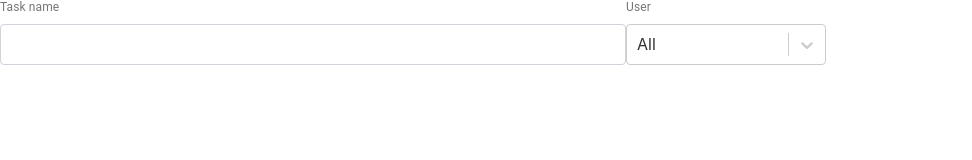
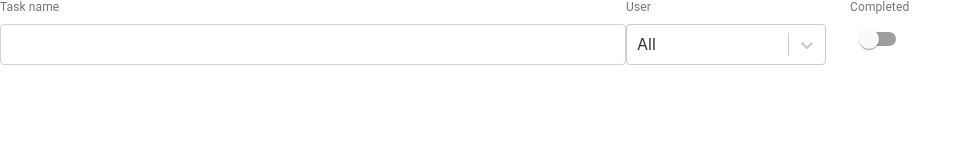
Before and after one commit to mikebernal/react-todo-app-crud, a React (Create React App) app: page / in a window 1280 px wide. Shown: the top 160 px of the page, without its empty margins (0-972 px from the left). Built offline with nearby package versions, Linux system fonts and the light colour scheme; no server answers; what miragejs would draw is missing.

Commit message:
feat: isCompletedFilter component

```diff
--- a/src/App.tsx
+++ b/src/App.tsx
@@ -1,12 +1,10 @@
-// React
-import React from 'react';
-
 // Context
 import { AppProvider } from './AppContext';
 
 // Components
 import { TaskFilter } from './components/SearchFilters/TaskFilter';
 import { UserFilter } from './components/SearchFilters/UserFilter';
+import { IsCompleteFilter } from './components/SearchFilters/IsCompleteFilter';
 
 // Styles
 import './App.css';
@@ -14,8 +12,9 @@ import './App.css';
 function App() {
   return (
     <AppProvider>
-        <TaskFilter />
-        <UserFilter />
+      <TaskFilter />
+      <UserFilter />
+      <IsCompleteFilter />
     </AppProvider>
   );
 }
--- a/src/AppContext.js
+++ b/src/AppContext.js
@@ -49,12 +49,13 @@ export function AppProvider({ children }) {
 
   // Update state variables dynamically
   const updateFormValues = (e) => {
-    let { name, value } = e.target;
+    let { name, value, checked } = e.target;
 
     setState(prevState => ({
       ...prevState,
-      [name]: value
+      [name]: (name === 'completed') ? checked : value
     }));
+
   };
 
   return (
--- /dev/null
+++ b/src/components/SearchFilters/IsCompleteFilter.tsx
@@ -0,0 +1,28 @@
+// React
+import React from 'react';
+
+// Context
+import { useAppUpdate } from '../../AppContext';
+
+// Third-party libraries
+import { Box, FormControl, InputLabel } from '@material-ui/core';
+import Switch from '@material-ui/core/Switch';
+
+export const IsCompleteFilter: React.FC = () => {
+  const handleChange = useAppUpdate();
+
+  return (
+    <Box pl={3} component="span">
+      <FormControl>
+        <InputLabel shrink htmlFor="completedSwitch">
+          Completed
+        </InputLabel>
+        <br />
+        <Switch
+          onChange={handleChange}
+          name="completed"
+        />
+      </FormControl>
+    </Box>
+  );
+}
--- a/src/components/SearchFilters/UserFilter.tsx
+++ b/src/components/SearchFilters/UserFilter.tsx
@@ -4,10 +4,6 @@ import { useApp, useAppUpdate } from '../../AppContext';
 // Third-party libraries
 import { FormControl, InputLabel } from '@material-ui/core';
 import Select from 'react-select';
-
-// Styles
-import { makeStyles } from '@material-ui/core/styles';
-
 
 export const UserFilter = () => {
     let { users } = useApp();
```
Also changed, not shown: src/server.ts (line endings or trailing spaces). Lines whose indentation alone changed are shown as unchanged.
